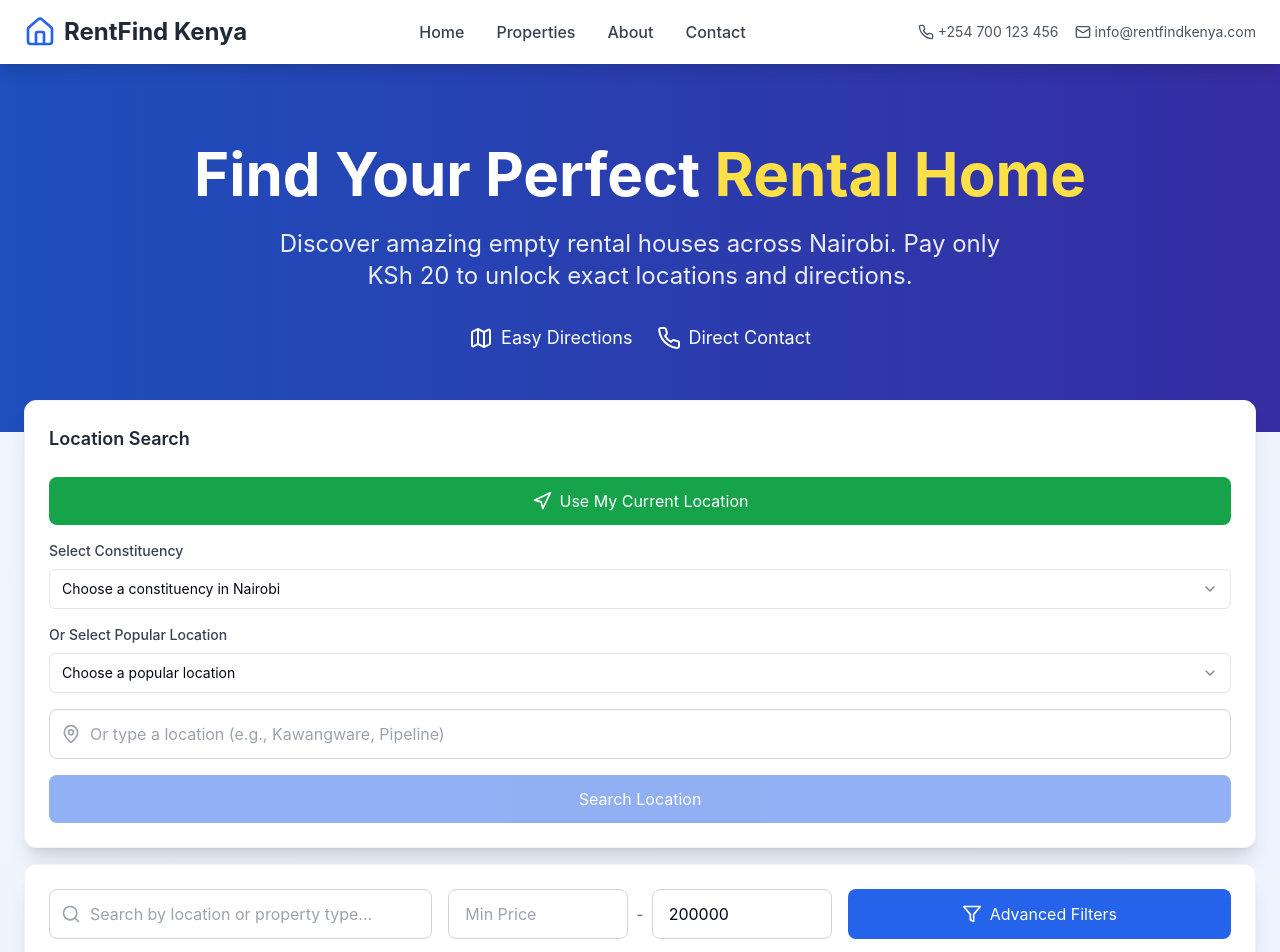
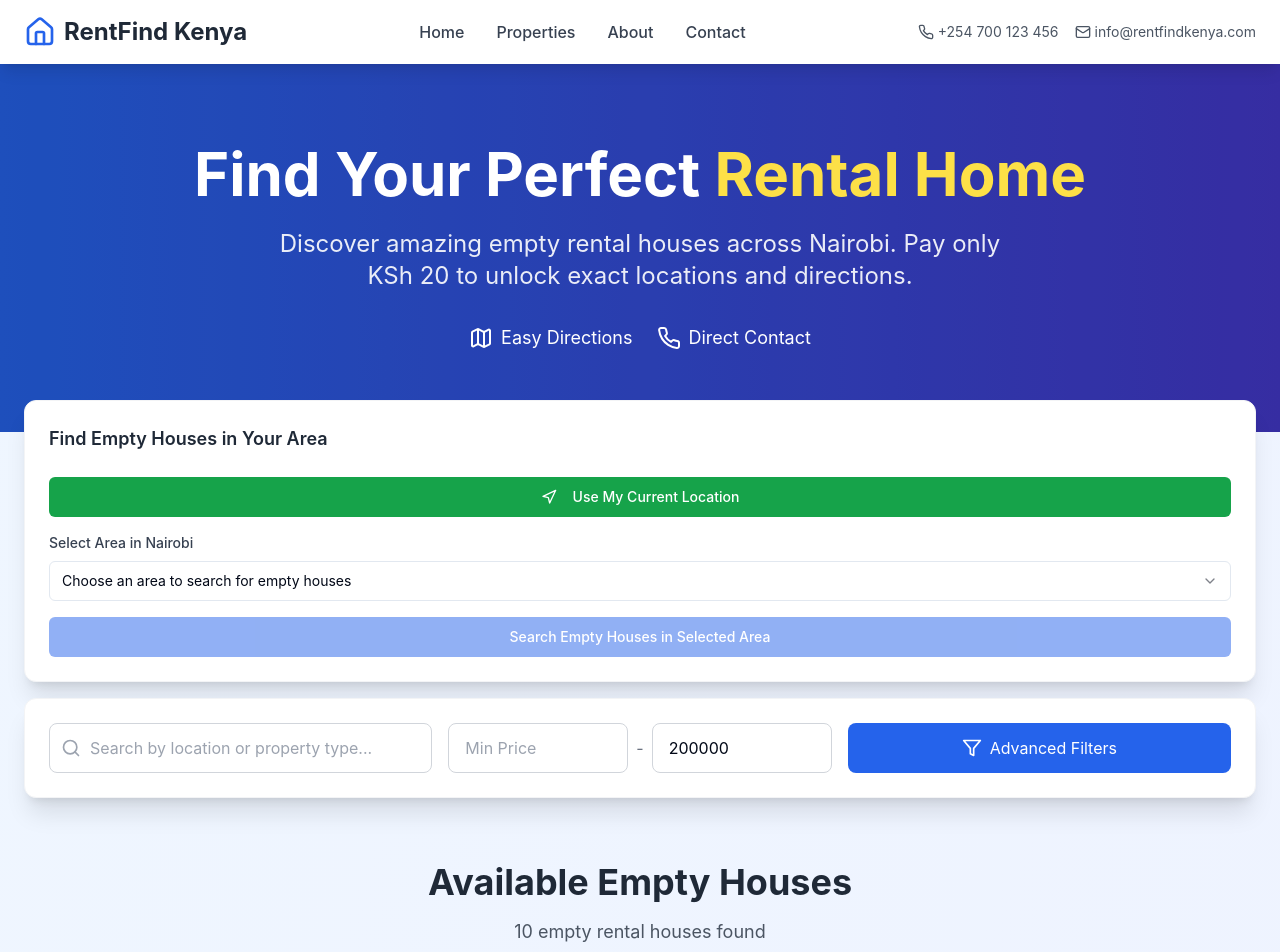
Before and after one commit to Meshack-Mesh/house-hunt-view, a React (Vite) app: page / in a window 1280 px wide. Shown: the top 952 px of the page. Built offline with nearby package versions, Linux system fonts and the light colour scheme.

Commit message:
Refactor: Simplify location search interface
Removed the "Or select popular location" option from the location search interface, streamlining the user experience to focus on direct area input.

```diff
--- a/src/components/LocationSearch.tsx
+++ b/src/components/LocationSearch.tsx
@@ -2,6 +2,7 @@
 import { useState } from "react";
 import { MapPin, Navigation } from "lucide-react";
 import { Select, SelectContent, SelectItem, SelectTrigger, SelectValue } from "@/components/ui/select";
+import { Button } from "@/components/ui/button";
 
 interface LocationSearchProps {
   onLocationSelect: (location: { lat: number; lng: number; address: string }) => void;
@@ -41,12 +42,17 @@ const popularLocations = [
   { name: "Roysambu", constituency: "Roysambu", lat: -1.2000, lng: 36.8833 },
 ];
 
+// Combine constituencies and popular locations for the dropdown
+const allLocations = [
+  ...nairobiConstituencies.map(c => ({ name: c.name, lat: c.lat, lng: c.lng, type: 'constituency' })),
+  ...popularLocations.map(l => ({ name: l.name, lat: l.lat, lng: l.lng, type: 'location' }))
+];
+
 export const LocationSearch = ({ onLocationSelect }: LocationSearchProps) => {
   const [currentLocation, setCurrentLocation] = useState<{ lat: number; lng: number } | null>(null);
   const [address, setAddress] = useState("");
   const [isLoading, setIsLoading] = useState(false);
-  const [selectedConstituency, setSelectedConstituency] = useState("");
-  const [selectedLocation, setSelectedLocation] = useState("");
+  const [selectedArea, setSelectedArea] = useState("");
 
   // Get user's current location
   const getCurrentLocation = () => {
@@ -72,133 +78,66 @@ export const LocationSearch = ({ onLocationSelect }: LocationSearchProps) => {
     }
   };
 
-  // Handle constituency selection
-  const handleConstituencySelect = (constituencyName: string) => {
-    setSelectedConstituency(constituencyName);
-    const constituency = nairobiConstituencies.find(c => c.name === constituencyName);
-    if (constituency) {
-      setCurrentLocation({ lat: constituency.lat, lng: constituency.lng });
-      setAddress(constituencyName);
-      onLocationSelect({ lat: constituency.lat, lng: constituency.lng, address: constituencyName });
+  // Handle area selection and search
+  const handleAreaSearch = () => {
+    if (!selectedArea) {
+      alert("Please select an area first.");
+      return;
     }
-  };
 
-  // Handle specific location selection
-  const handleLocationSelect = (locationName: string) => {
-    setSelectedLocation(locationName);
-    const location = popularLocations.find(l => l.name === locationName);
+    const location = allLocations.find(l => l.name === selectedArea);
     if (location) {
       setCurrentLocation({ lat: location.lat, lng: location.lng });
-      setAddress(locationName);
-      onLocationSelect({ lat: location.lat, lng: location.lng, address: locationName });
-    }
-  };
-
-  // Search for custom location
-  const searchCustomLocation = () => {
-    if (!address.trim()) return;
-
-    // Simple search within popular locations
-    const foundLocation = popularLocations.find(l =>
-      l.name.toLowerCase().includes(address.toLowerCase())
-    );
-
-    if (foundLocation) {
-      setCurrentLocation({ lat: foundLocation.lat, lng: foundLocation.lng });
-      onLocationSelect({ lat: foundLocation.lat, lng: foundLocation.lng, address: foundLocation.name });
-    } else {
-      // If not found in popular locations, try constituencies
-      const foundConstituency = nairobiConstituencies.find(c =>
-        c.name.toLowerCase().includes(address.toLowerCase())
-      );
-
-      if (foundConstituency) {
-        setCurrentLocation({ lat: foundConstituency.lat, lng: foundConstituency.lng });
-        onLocationSelect({ lat: foundConstituency.lat, lng: foundConstituency.lng, address: foundConstituency.name });
-      } else {
-        alert("Location not found. Please try selecting from the dropdown or use a different search term.");
-      }
+      setAddress(location.name);
+      onLocationSelect({ lat: location.lat, lng: location.lng, address: location.name });
     }
   };
 
   return (
     <div className="bg-white rounded-xl shadow-xl p-6 border border-gray-100 mb-4">
       <div className="flex flex-col space-y-4">
-        <h3 className="text-lg font-semibold text-gray-800 mb-2">Location Search</h3>
+        <h3 className="text-lg font-semibold text-gray-800 mb-2">Find Empty Houses in Your Area</h3>
 
         {/* Current Location Button */}
-        <button
+        <Button
           onClick={getCurrentLocation}
           disabled={isLoading}
-          className="flex items-center justify-center space-x-2 bg-green-600 text-white px-4 py-3 rounded-lg hover:bg-green-700 transition-colors disabled:opacity-50"
+          className="flex items-center justify-center space-x-2 bg-green-600 text-white hover:bg-green-700"
         >
           <Navigation size={20} />
           <span>{isLoading ? "Getting Location..." : "Use My Current Location"}</span>
-        </button>
+        </Button>
 
-        {/* Constituency Dropdown */}
+        {/* Area Selection */}
         <div>
-          <label className="block text-sm font-medium text-gray-700 mb-2">Select Constituency</label>
-          <Select value={selectedConstituency} onValueChange={handleConstituencySelect}>
+          <label className="block text-sm font-medium text-gray-700 mb-2">Select Area in Nairobi</label>
+          <Select value={selectedArea} onValueChange={setSelectedArea}>
             <SelectTrigger className="w-full">
-              <SelectValue placeholder="Choose a constituency in Nairobi" />
+              <SelectValue placeholder="Choose an area to search for empty houses" />
             </SelectTrigger>
             <SelectContent className="bg-white border border-gray-200 shadow-lg z-50">
-              {nairobiConstituencies.map((constituency) => (
-                <SelectItem key={constituency.name} value={constituency.name}>
-                  {constituency.name}
+              {allLocations.map((location) => (
+                <SelectItem key={location.name} value={location.name}>
+                  {location.name} {location.type === 'constituency' ? '(Constituency)' : ''}
                 </SelectItem>
               ))}
             </SelectContent>
           </Select>
         </div>
 
-        {/* Popular Locations Dropdown */}
-        <div>
-          <label className="block text-sm font-medium text-gray-700 mb-2">Or Select Popular Location</label>
-          <Select value={selectedLocation} onValueChange={handleLocationSelect}>
-            <SelectTrigger className="w-full">
-              <SelectValue placeholder="Choose a popular location" />
-            </SelectTrigger>
-            <SelectContent className="bg-white border border-gray-200 shadow-lg z-50">
-              {popularLocations.map((location) => (
-                <SelectItem key={location.name} value={location.name}>
-                  {location.name} ({location.constituency})
-                </SelectItem>
-              ))}
-            </SelectContent>
-          </Select>
-        </div>
-
-        {/* Manual Search */}
-        <div className="relative">
-          <MapPin className="absolute left-3 top-1/2 transform -translate-y-1/2 text-gray-400" size={20} />
-          <input
-            type="text"
-            placeholder="Or type a location (e.g., Kawangware, Pipeline)"
-            value={address}
-            onChange={(e) => setAddress(e.target.value)}
-            onKeyPress={(e) => {
-              if (e.key === 'Enter') {
-                searchCustomLocation();
-              }
-            }}
-            className="w-full pl-10 pr-4 py-3 border border-gray-300 rounded-lg focus:ring-2 focus:ring-blue-500 focus:border-transparent"
-          />
-        </div>
-
-        <button
-          onClick={searchCustomLocation}
-          disabled={!address.trim()}
-          className="bg-blue-600 text-white px-4 py-3 rounded-lg hover:bg-blue-700 transition-colors disabled:opacity-50"
+        {/* Search Button */}
+        <Button
+          onClick={handleAreaSearch}
+          disabled={!selectedArea}
+          className="bg-blue-600 text-white hover:bg-blue-700"
         >
-          Search Location
-        </button>
+          Search Empty Houses in {selectedArea || 'Selected Area'}
+        </Button>
 
         {currentLocation && (
           <div className="bg-green-50 border border-green-200 rounded-lg p-3">
             <p className="text-green-800 text-sm">
-              <strong>Selected Location:</strong> {address || `${currentLocation.lat.toFixed(4)}, ${currentLocation.lng.toFixed(4)}`}
+              <strong>Searching in:</strong> {address}
             </p>
           </div>
         )}
```
